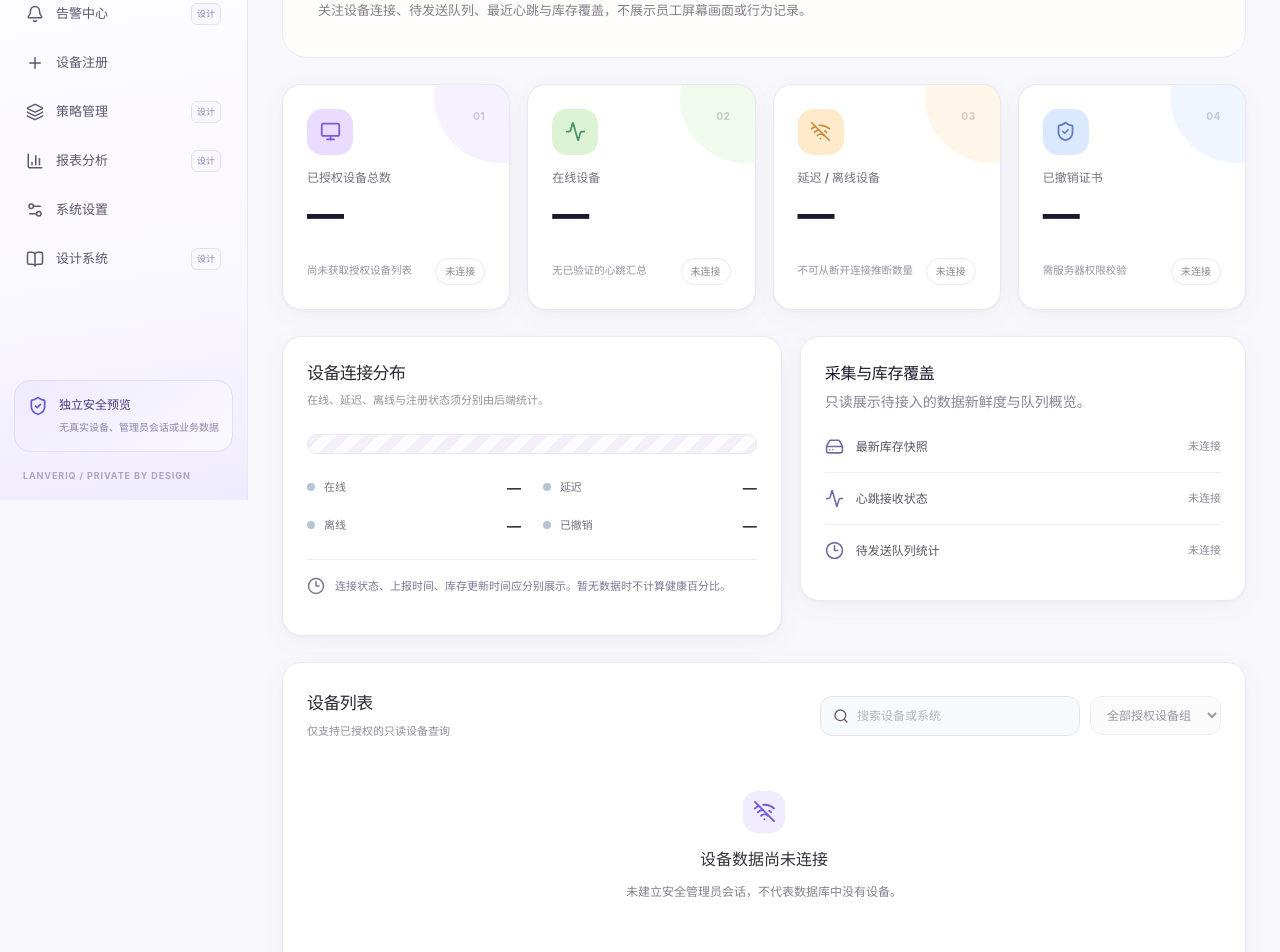
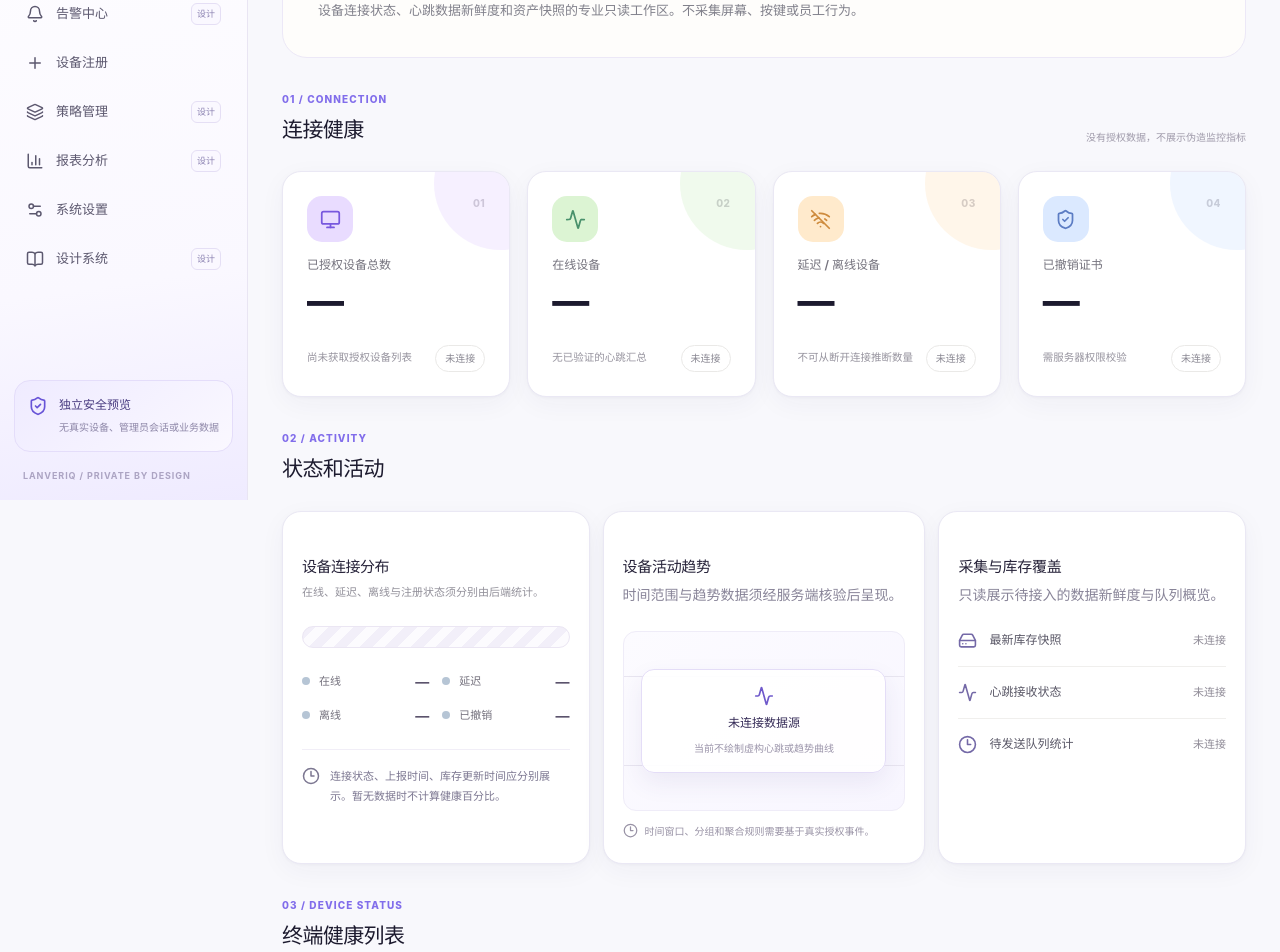
Before and after one commit to kunlong-luo/lanveriq, a Next.js app in the folder apps/web-next/: page /monitoring in a window 1280 px wide. Shown: the part 300-1252 px from the top of the page. Built offline with nearby package versions, Linux system fonts and the light colour scheme.

Commit message:
NXT-14: align monitoring page with B+C dashboard layout and no fabricated trends

```diff
--- a/apps/web-next/src/app/(console)/monitoring/page.tsx
+++ b/apps/web-next/src/app/(console)/monitoring/page.tsx
@@ -1,16 +1,30 @@
 import { SectionHeading } from '@/components/section-heading';
-import { ConnectivityBreakdown, InventoryFreshness, UnconnectedMetrics } from '@/components/health-sections';
+import {
+  ActivityTrend, ConnectivityBreakdown, InventoryFreshness, UnconnectedMetrics,
+} from '@/components/health-sections';
 import { DeviceDirectory } from '@/components/device-directory';
 
+/** Only read-only layout until explicitly approved authenticated adapter. */
 export default function Monitoring() {
-  return <section className="page">
-    <SectionHeading eyebrow="MONITORING CENTER / NXT-02" title="监控中心"
-      description="关注设备连接、待发送队列、最近心跳与库存覆盖，不展示员工屏幕画面或行为记录。" />
+  return <section className="page bc-monitoring-page">
+    <SectionHeading eyebrow="MONITORING CENTER / B + C" title="监控中心"
+      description="设备连接状态、心跳数据新鲜度和资产快照的专业只读工作区。不采集屏幕、按键或员工行为。" />
+    <div className="bc-section-label">
+      <div><span>01 / CONNECTION</span><h2>连接健康</h2></div>
+      <span className="bc-aside-note">没有授权数据，不展示伪造监控指标</span>
+    </div>
     <UnconnectedMetrics />
-    <div className="content-grid">
+    <div className="bc-section-label"><div>
+      <span>02 / ACTIVITY</span><h2>状态和活动</h2>
+    </div></div>
+    <div className="bc-insight-grid">
       <ConnectivityBreakdown />
+      <ActivityTrend />
       <InventoryFreshness />
     </div>
+    <div className="bc-section-label"><div>
+      <span>03 / DEVICE STATUS</span><h2>终端健康列表</h2>
+    </div></div>
     <DeviceDirectory state={{ kind: 'unconnected' }} />
   </section>;
 }
```
